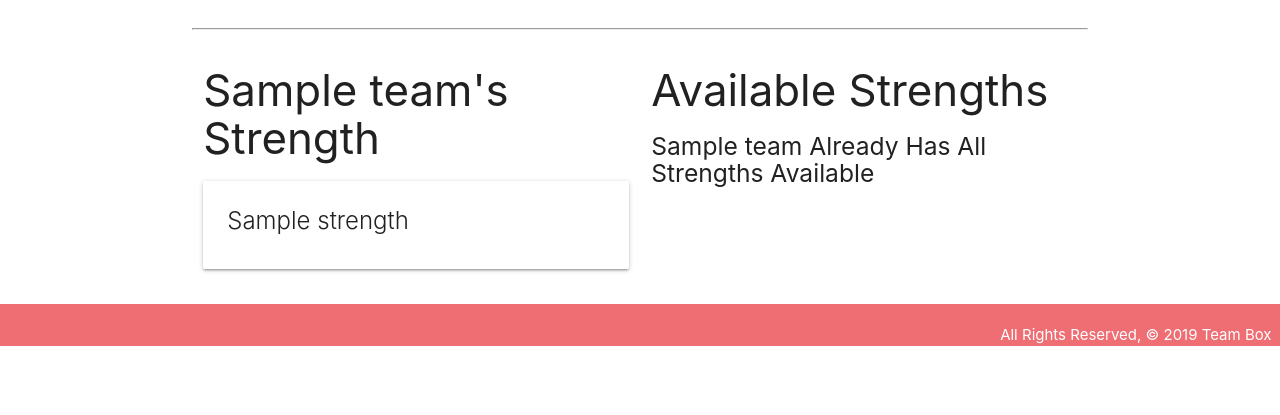
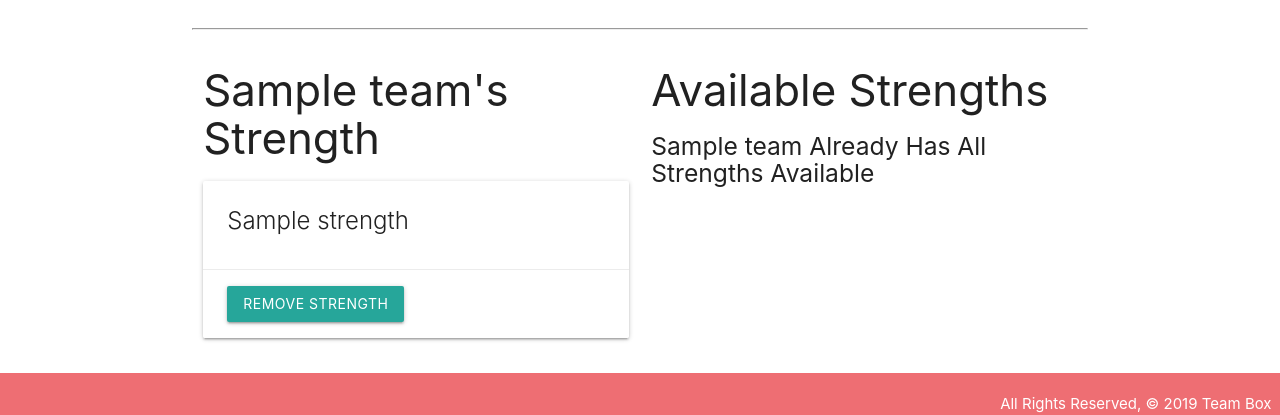
Before and after one commit to codenerd21/teambox, a Django app: page /teams/1/ in a window 1280 px wide. Shown: the part 916-1331 px from the top of the page. Before the commit the page ends 1262 px from the top, so only its background shows below. Run offline with Django 3.2, Linux system fonts and the light colour scheme; tables that the repository leaves empty hold one stand-in row (values such as "Sample post").

Commit message:
fix errors in detail page and views

```diff
--- a/teambox/main_app/templates/teams/detail.html
+++ b/teambox/main_app/templates/teams/detail.html
@@ -64,6 +64,12 @@
               {{ strength.name }}
             </span>
           </div>
+          <div class="card-action">
+              <form action="{% url 'unassoc_strength' team.id strength.id %}" method="post">
+                  {% csrf_token %}
+                <button type="submit" class="btn">Remove Strength</button>
+              </form>
+            </div>
         </div>
       {% endfor %}
     {% else %}
@@ -81,7 +87,7 @@
               </span>
             </div>
             <div class="card-action">
-              <form action="" method="post">
+              <form action="{% url 'assoc_strength' team.id strength.id %}" method="post">
                 {% csrf_token %}
                 <button type="submit" class="btn">Add Strength to Team</button>
               </form>
--- a/teambox/main_app/urls.py
+++ b/teambox/main_app/urls.py
@@ -12,6 +12,8 @@ urlpatterns = [
   path('teams/<int:pk>/delete/', views.TeamDelete.as_view(), name='team_delete'),
   path('teams/<int:team_id>/add_player/', views.add_player, name='add_player'),
   path('teams/<int:team_id>/add_photo/', views.add_photo, name='add_photo'),
+  path('teams/<int:team_id>/assoc_strength/<int:strength_id>/', views.assoc_strength, name='assoc_strength'),
+  path('teams/<int:team_id>/unassoc_strength/<int:strength_id>/', views.unassoc_strength, name='unassoc_strength'),
   path('strength/', views.StrengthList.as_view(), name='strengths_index'),
   path('strength/<int:pk>/', views.StrengthDetail.as_view(), name='strength_detail'),
   path('strength/create/', views.StrengthCreate.as_view(), name="strength_create"),
--- a/teambox/main_app/views.py
+++ b/teambox/main_app/views.py
@@ -95,3 +95,11 @@ class StrengthUpdate(UpdateView):
 class StrengthDelete(DeleteView):
   model = Strength
   success_url = '/strength/'
+
+def assoc_strength(request, team_id, strength_id):
+  Team.objects.get(id=team_id).strengths.add(strength_id)
+  return redirect('detail', team_id=team_id)
+
+def unassoc_strength(request, team_id, strength_id):
+  Team.objects.get(id=team_id).strengths.remove(strength_id)
+  return redirect('detail', team_id=team.id)
```
